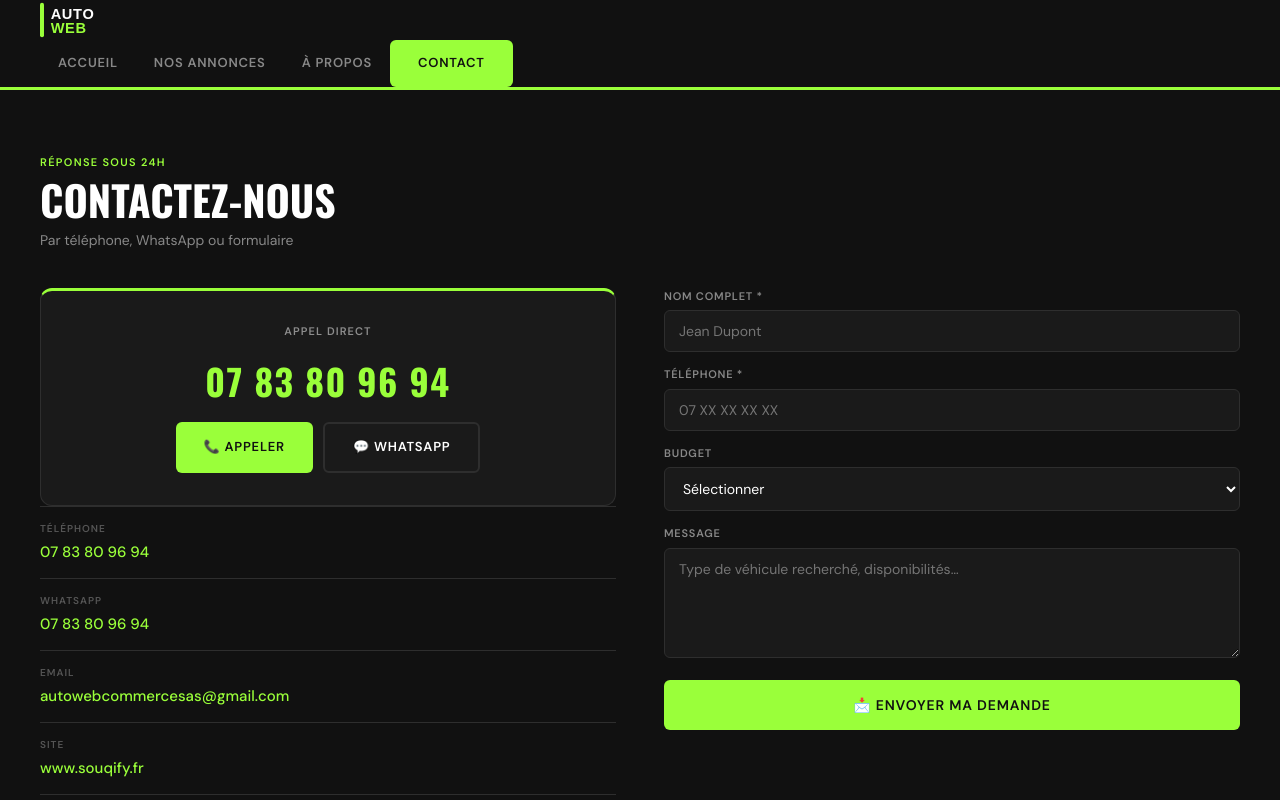
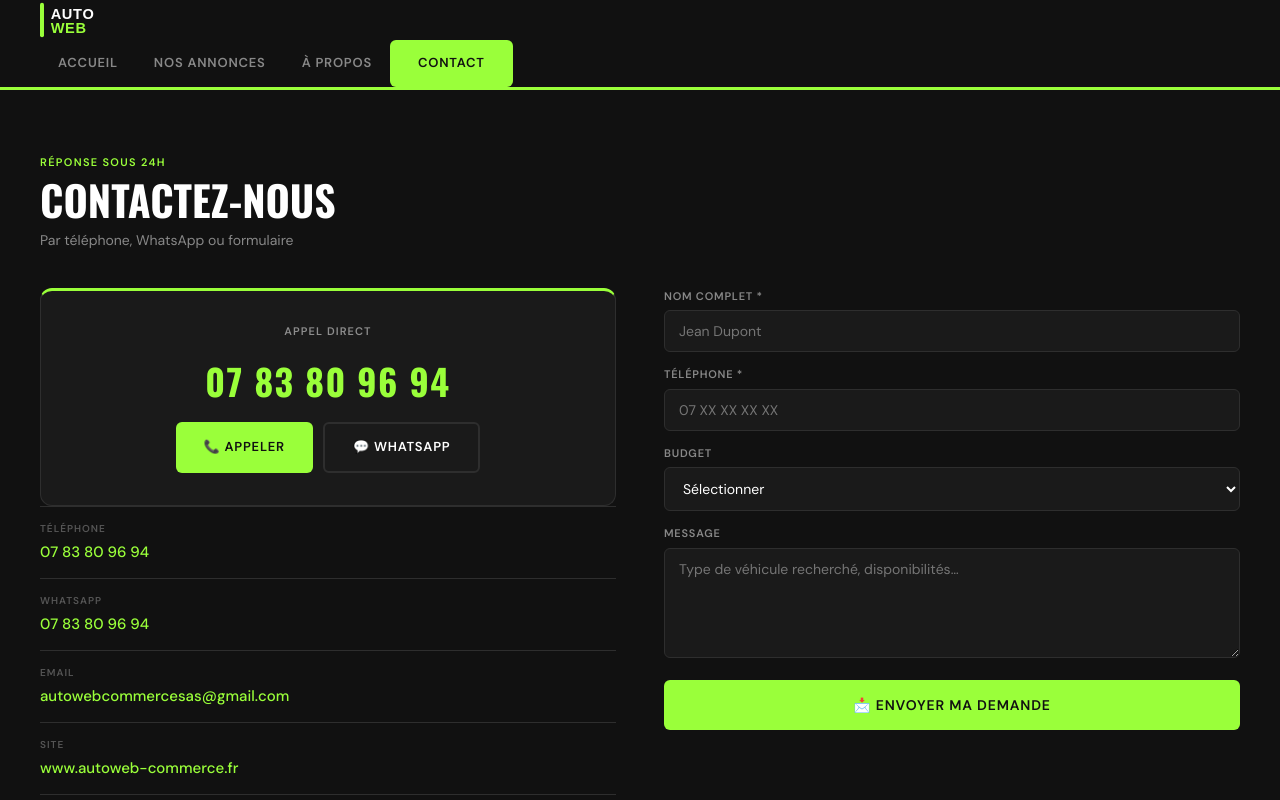
Before and after one commit to Nomac09/autoweb-commerce-auto, a Next.js app: page /contact in a window 1280 px wide. Shown: the top 800 px of the page. Built offline with nearby package versions, Linux system fonts and the light colour scheme.

Commit message:
fix: souqify removed from contact, about page rewritten

```diff
--- a/src/app/contact/page.tsx
+++ b/src/app/contact/page.tsx
@@ -86,7 +86,7 @@ export default function ContactPage() {
               ["Téléphone", "07 83 80 96 94",            "tel:0783809694"],
               ["WhatsApp",  "07 83 80 96 94",            "https://wa.me/33783809694"],
               ["Email",     "autowebcommercesas@gmail.com", "mailto:autowebcommercesas@gmail.com"],
-              ["Site",      "www.souqify.fr",             "https://souqify.fr"],
+              ["Site",      "www.autoweb-commerce.fr",             "https://souqify.fr"],
               ["Adresse",   "2 Allée de la Mannée · 59910 Bondues", null],
               ["SIREN",     "SAS 100148469",              null],
             ] as [string, string, string | null][]).map(([label, value, href]) => (
```
